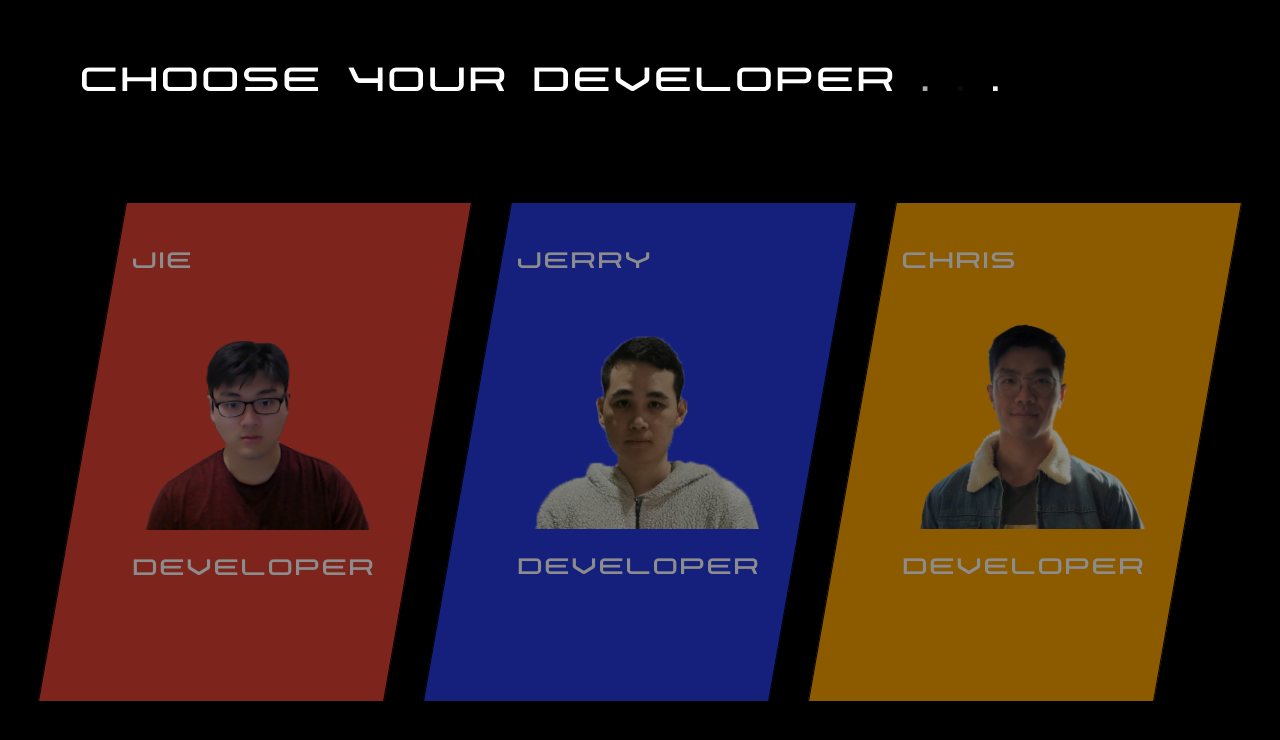
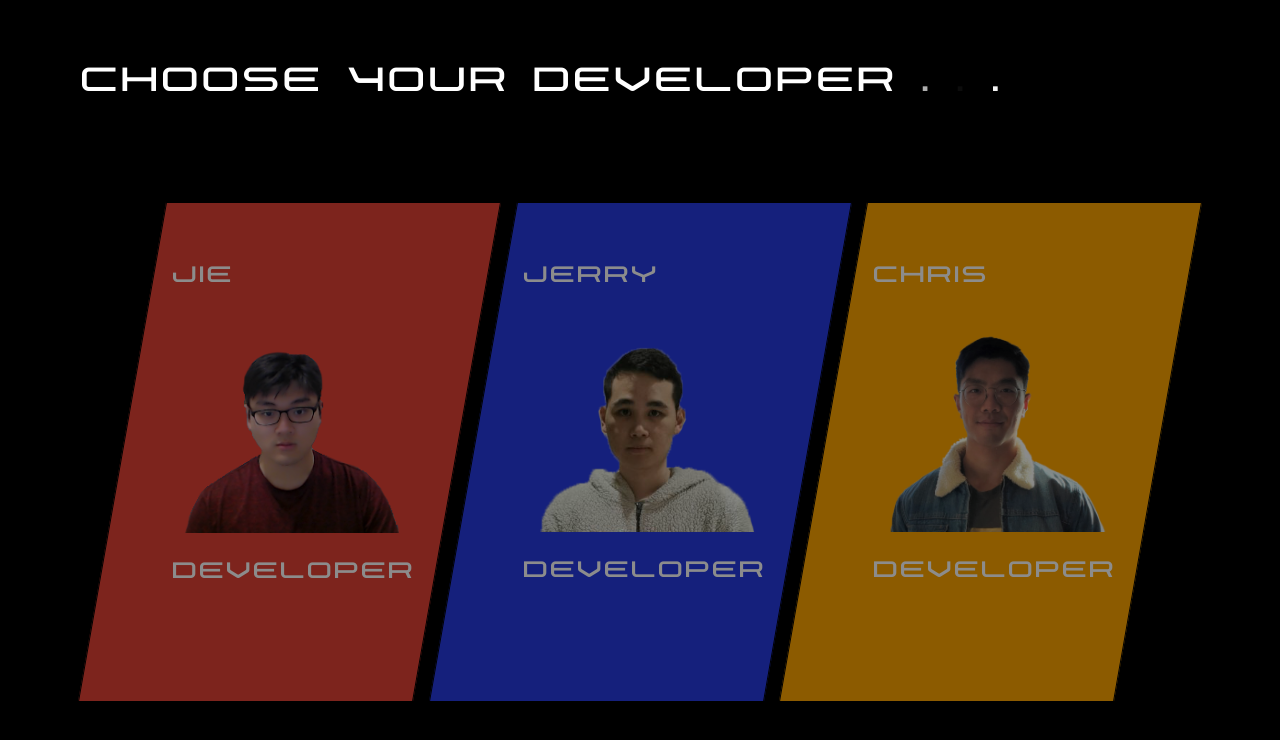
Before and after one commit to jiexiangfan/Hackiethon-GroupPortfolio, a React (Create React App) app: page /profile in a window 1280 px wide. Shown: the top 740 px of the page. Built offline with nearby package versions, Linux system fonts and the light colour scheme.

Commit message:
added custom hooks for profile data

```diff
--- a/src/App.js
+++ b/src/App.js
@@ -1,7 +1,7 @@
 import logo from "./logo.svg";
 import "./App.css";
 import { Router, Route, Routes } from "react-router-dom";
-import Home from "./Home";
+import Home from "./Home/Home";
 import ProjectPage from "./Projects/index.js";
 function App() {
   return (
--- a/src/Character-select.js
+++ b/src/Character-select.js
@@ -3,13 +3,13 @@ import './App.css';
 
 function CharacterSelect({ bgClass, props }) {
   return (
-    <div className={`d-flex rhombus-container ${bgClass}`}>
+    <a className={`d-flex rhombus-container ${bgClass} mx-2`} href={props.profileLink}>
       <div class="rhombus-content">
         <h2>{props.name}</h2>
         <img src={props.imageUrl} alt={props.name + "image"} class="mb-3"/>
         <h2 class="role_text">{props.role}</h2>
       </div>
-    </div>
+    </a>
   );
 }
 
--- a/src/Home.js
+++ /dev/null
@@ -1,46 +0,0 @@
-import logo from './logo.svg';
-import './App.css';
-import CharacterSelect from './Character-select';
-
-function Home() {
-
-
-  const chrisData = {
-    name: "Chris",
-    imageUrl: "chris.png",
-    role:"Developer"
-  }
-
-  const jieData = {
-    name: "Jie",
-    imageUrl: "jie.png",
-    role:"Developer"
-  }
-
-  const jerryData = {
-    name: "Jerry",
-    imageUrl: "jerry.png",
-    role:"Developer"
-  }
-
-
-
-  return (
-    <div class="d-flex flex-column home-container ">
-
-
-      <h1 class="my-5 container title">Choose Your Developer <span class="dots__blink1">.</span> <span class="dots__blink2">.</span> <span class="dots__blink3">.</span> </h1>
-
-
-      <div class="container d-flex flex-row justify-content-between mt-5">
-
-        <CharacterSelect bgClass={"bg-red"} props={jieData}></CharacterSelect>
-        <CharacterSelect bgClass={"bg-blue"} props={jerryData}></CharacterSelect>
-        <CharacterSelect bgClass={"bg-yellow"} props={chrisData}></CharacterSelect>
-
-      </div>
-    </div>
-  );
-}
-
-export default Home;
--- /dev/null
+++ b/src/Home/Home.js
@@ -0,0 +1,55 @@
+import "../App.css";
+import CharacterSelect from "../Character-select";
+import { useState, useEffect } from "react";
+import { useGetAllProfiles, useGetProfileUsingParam } from "../Hooks/getProfile";
+
+function Home() {
+  let profileData = useGetAllProfiles();
+
+  let foundProfile = useGetProfileUsingParam();
+
+
+  useEffect(() => {
+    console.log(profileData);
+
+    console.log(foundProfile)
+
+  });
+
+  return (
+    <div class="d-flex flex-column home-container ">
+      <h1 class="my-5 container title">
+        Choose Your Developer <span class="dots__blink1">.</span>{" "}
+        <span class="dots__blink2">.</span> <span class="dots__blink3">.</span>{" "}
+      </h1>
+
+      <div class="container d-flex flex-row justify-content-center mt-5 flex-wrap">
+        {/* <div class="row"> */}
+
+        {profileData.map((profile, index) => {
+          let bgColour = "";
+
+          if (index === 0) {
+            bgColour = "bg-red";
+          } else if (index === 1) {
+            bgColour = "bg-blue";
+          } else {
+            bgColour = "bg-yellow";
+          }
+
+          return (
+            <CharacterSelect
+              bgClass={bgColour}
+              props={profile}
+              key={profile.name}
+            ></CharacterSelect>
+          );
+        })}
+
+        {/* </div> */}
+      </div>
+    </div>
+  );
+}
+
+export default Home;
--- /dev/null
+++ b/src/Hooks/getProfile.js
@@ -0,0 +1,62 @@
+import { useState, useEffect } from "react";
+import { useParams } from "react-router-dom";
+
+
+const profileData = [
+  {
+    name: "Jie",
+  imageUrl: "jie.png",
+  role:"Developer",
+  profileLink: "./Profile/Jie"
+  },
+  {
+  name: "Jerry",
+  imageUrl: "jerry.png",
+  role:"Developer",
+  profileLink: "./Profile/Jerry"
+  },
+  {
+    name: "Chris",
+    imageUrl: "chris.png",
+    role:"Developer",
+    profileLink: "./Profile/Chris"
+    },
+]
+
+const useGetProfileUsingParam = () => {
+
+  const [profile, setProfile] = useState({});
+
+  const {name} = useParams();
+
+
+  useEffect(()=> {
+
+    console.log(name)
+
+    setProfile(profileData.filter(profile => {
+      return profile.name === name
+    })
+  )}, [])
+
+  if(profile.length>0){
+    return profile[0];
+  } else {
+    return false;
+  }
+
+};
+
+
+const useGetAllProfiles = () => {
+
+  const [profilesData, setProfilesData] = useState([]);
+
+  useEffect(()=> {
+    setProfilesData(profileData)
+  }, [])
+
+  return profilesData;
+};
+
+export { useGetProfileUsingParam, useGetAllProfiles };
--- a/src/Projects/index.js
+++ b/src/Projects/index.js
@@ -4,7 +4,7 @@ import CP2077 from "../assets/CP2077.png";
 import OceanScene from "../assets/OceanProject.png";
 import ProfilePic from "../assets/person.png";
 import ReturnIcon from "../assets/ReturnIcon.png";
-import React, { useState, useEffect } from "react";
+import React, { useState } from "react";
 import Background from "../assets/ProjectBackground.png";
 import { Button } from "react-bootstrap";
 import useAudio from "../Hooks/useAudio";
--- a/src/index.css
+++ b/src/index.css
@@ -20,13 +20,15 @@ h1, h2, p {
 }
 
 .rhombus-container{
-  display: inline-block;
-width: 31%;
+display: inline-block;
+width: 30%;
+min-width: 300px;
 height: 500px;
-padding: 36px 50px;
+padding: 50px 50px;
 min-height: 300px;
 max-height: 600px;
 border: 1px solid #000;
+text-decoration: none;
 
 filter:brightness(0.55);
 
@@ -35,7 +37,8 @@ transition: transform 100ms;
 }
 
 .rhombus-container img{
-  width: 100%;
+  width: 500px;
+  max-width: 100%;
 }
 
 .bg-blue{
@@ -51,7 +54,7 @@ transition: transform 100ms;
 }
 
 .rhombus-content{
-
+  width:100%;
   transform: skewX(10deg);
 }
 
```
Also changed, not shown: src/index.js (+7 -3 lines).
